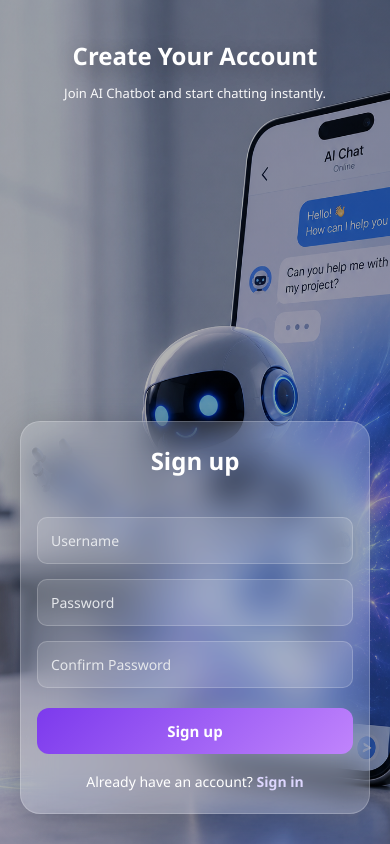
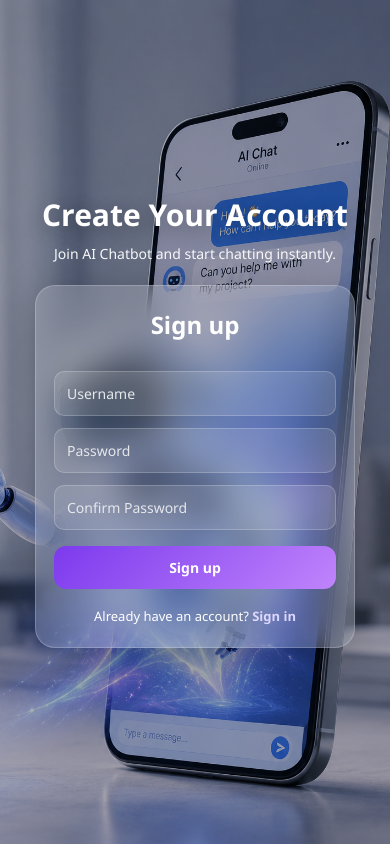
Before and after one commit to Ashritha-16/smartchat-ai, a Flask app: page /register in a window 390 px wide. Run offline with Flask 3, Linux system fonts and the light colour scheme.

Commit message:
Improved UI responsiveness and cleaned final CSS

```diff
--- a/static/style.css
+++ b/static/style.css
@@ -7,13 +9,42 @@
     font-family:"Segoe UI",sans-serif;
 }
 
+html{
+    scroll-behavior:smooth;
+}
+
 body{
     background:#f4f7fb;
     min-height:100vh;
     overflow-x:hidden;
+    -webkit-text-size-adjust:100%;
 }
 
-/* Top Bar */
+/* Prevent mobile zoom */
+
+input,
+textarea,
+select{
+    font-size:16px;
+}
+
+/* Better mobile tap */
+
+button{
+    -webkit-tap-highlight-color:transparent;
+}
+
+/* Prevent image overflow */
+
+img{
+    max-width:100%;
+    height:auto;
+    display:block;
+}
+
+/* =========================================
+   TOP BAR
+========================================= */
 
 .top-bar{
     width:100%;
@@ -491,25 +552,22 @@ button:hover{
     body{
         width:100%;
         height:100%;
-        height:100dvh;
-        overflow:hidden;
+        min-height:100dvh;
+        overflow-x:hidden;
+        -webkit-text-size-adjust:100%;
     }
 
-    body{
-        overflow-x:hidden;
-        -webkit-text-size-adjust:100%;
-        overscroll-behavior:none;
-    }
-
-    /* TOP BAR */
+    /* =========================
+       TOP BAR
+    ========================= */
 
     .top-bar{
-        height:60px;
-        padding:10px 14px;
+        height:58px;
+        padding:0 12px;
     }
 
     .logo{
-        font-size:16px;
+        font-size:17px;
     }
 
     .top-buttons{
@@ -605,121 +665,140 @@ button:hover{
         width:46px;
     }
 
-    /* =========================================
+    /* =========================
+       LOGIN / REGISTER PAGE
+    ========================= */
+
+    .auth-page{
+        min-height:100dvh;
+        flex-direction:column;
+        justify-content:center;
+        align-items:center;
+        gap:20px;
+        padding:25px 18px;
+        text-align:center;
+    }
+
+    .welcome-section{
+        width:100%;
+        max-width:320px;
+    }
+
+    .welcome-section h1{
+        font-size:30px;
+        line-height:1.25;
+        margin-bottom:10px;
+    }
+
+    .welcome-section p{
+        font-size:14px;
+        line-height:1.6;
+    }
+
+    /* =========================
+       AUTH CARD
+    ========================= */
+
+    .auth-box{
+        width:100%;
+        max-width:320px;
+        padding:22px 18px;
+        border-radius:20px;
+        backdrop-filter:blur(18px);
+    }
+
+    .auth-box h2{
+        font-size:24px;
+        margin-bottom:18px;
+    }
+
+    .auth-box input{
+        padding:12px;
+        font-size:14px;
+        border-radius:10px;
+        margin-top:12px;
+    }
+
+    .auth-box button{
+        padding:12px;
+        font-size:14px;
+        margin-top:16px;
+    }
+
+    .auth-box p{
+        font-size:13px;
+    }
+
+    /* =========================
+       BACKGROUND IMAGE FIX
+    ========================= */
+
+    .login-bg::before{
+        background-position:left center;
+        background-size:cover;
+    }
+
+    .register-bg::before{
+        background-position:right center;
+        background-size:cover;
+    }
+
+    /* =========================
        WELCOME PAGE
-    ========================================= */
+    ========================= */
 
     .welcome-bg{
-        min-height:100vh;
-
-        display:flex;
+        min-height:100dvh;
         justify-content:center;
         align-items:center;
-
         padding:20px;
-        text-align:center;
+        background-position:center;
+        background-size:cover;
     }
 
     .center{
         width:100%;
-        max-width:350px;
-
+        max-width:330px;
         padding:30px 22px;
         border-radius:22px;
+        backdrop-filter:blur(18px);
     }
 
     .center h1{
-        font-size:24px;
+        font-size:30px;
         line-height:1.3;
         margin-bottom:12px;
     }
 
     .center p{
-        font-size:13px;
+        font-size:14px;
         line-height:1.6;
     }
 
     .welcome-buttons{
         flex-direction:column;
-        width:100%;
-        gap:14px;
+        gap:12px;
+        margin-top:24px;
     }
 
     .welcome-buttons button{
         width:100%;
-        padding:14px;
-        font-size:15px;
-    }
-
-    /* =========================================
-       LOGIN / REGISTER PAGE
-    ========================================= */
-
-    .auth-page{
-        min-height:100vh;
-
-        display:flex;
-        flex-direction:column;
-        justify-content:space-between;
-        gap:20px;
-
-        padding:40px 20px 30px;
-
-        text-align:center;
-    }
-
-    /* TOP TEXT */
-
-    .welcome-section{
-        width:100%;
-        max-width:350px;
-
-        margin:0 auto;
-    }
-
-    .welcome-section h1{
-        font-size:24px;
-        line-height:1.3;
-        margin-bottom:12px;
-    }
-
-    .welcome-section p{
-        font-size:13px;
-        line-height:1.6;
-    }
-
-    /* BOTTOM FORM */
-
-    .auth-box{
-        width:100%;
-        max-width:350px;
-
-        margin:0 auto;
-
-        padding:22px 16px;
-        border-radius:20px;
-    }
-
-    .auth-box h2{
-        font-size:24px;
-    }
-
-    .auth-box input{
         padding:13px;
-        font-size:14px;
-        border-radius:10px;
-    }
-
-    .auth-box button{
-        padding:13px;
-        font-size:15px;
-    }
-
-    .auth-box p{
         font-size:14px;
     }
 
-    /* SAFE AREA SUPPORT */
+    /* =========================
+       DARK MODE FIX
+    ========================= */
+
+    .dark-mode .input-area{
+        background:#111827;
+        border-top:1px solid #374151;
+    }
+
+    /* =========================
+       SAFE AREA SUPPORT
+    ========================= */
 
     @supports (padding:max(0px)){
 
```
Also changed, not shown: other parts of static/style.css (+92 -58 lines).
